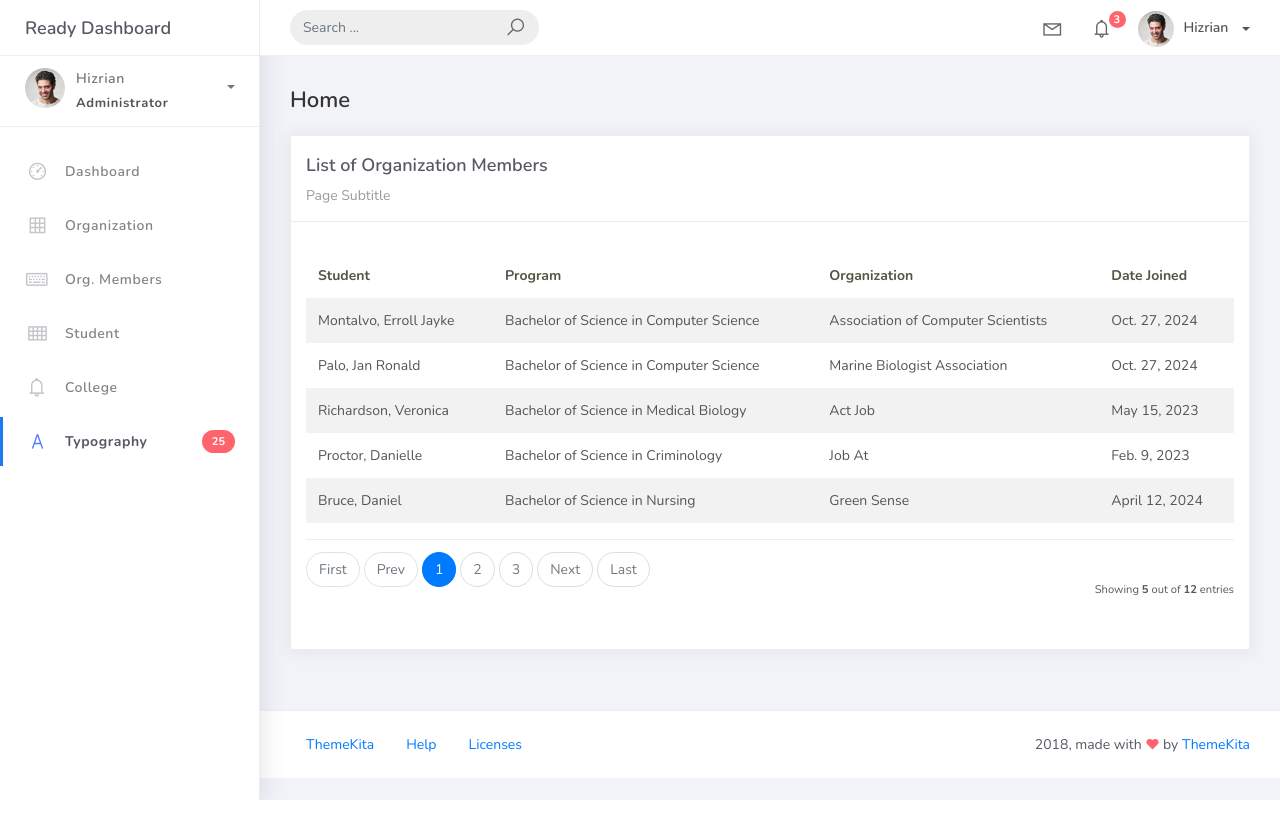
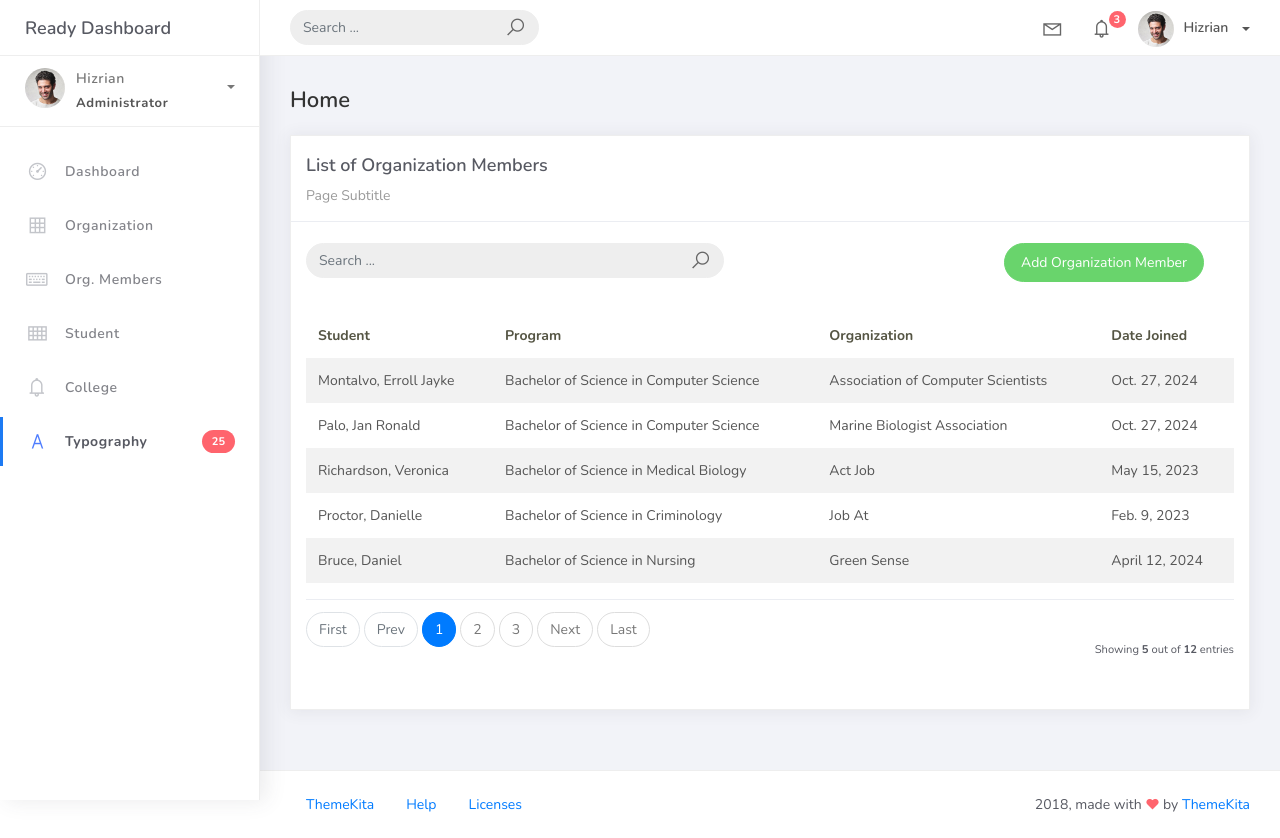
Before and after one commit to ink3rroll/PSUsphere, a Django app: page /orgmember_list in a window 1280 px wide. Before the commit the page ends 800 px from the top, so only its background shows below. Run offline with Django 4.2, Linux system fonts and the light colour scheme; data comes from the database, SQL or seed files in the repository; some libraries are stand-ins or nearby versions.

Commit message:
finished add org member feature

```diff
--- a/projectsite/projectsite/urls.py
+++ b/projectsite/projectsite/urls.py
@@ -17,7 +17,7 @@ Including another URLconf
 from django.contrib import admin
 from django.urls import path
 from studentorg.views import HomePageView, OrganizationList, OrganizationCreateView, OrganizationUpdateView, OrganizationDeleteView
-from studentorg.views import HomePageView, OrgMemberList
+from studentorg.views import HomePageView, OrgMemberList, OrgMemberCreateView
 from studentorg import views
 
 urlpatterns = [
@@ -28,5 +28,6 @@ urlpatterns = [
     path('organization_list/<pk>', OrganizationUpdateView.as_view(), name='organization-update'),
     path('organization_list/<pk>/delete', OrganizationDeleteView.as_view(), name='organization-delete'),
     path('orgmember_list', OrgMemberList.as_view(), name='orgmember-list'),
+    path('orgmember_list/add', OrgMemberCreateView.as_view(), name='orgmember-add'),
 
 ]
--- a/projectsite/studentorg/views.py
+++ b/projectsite/studentorg/views.py
@@ -2,6 +2,7 @@ from django.shortcuts import render
 from django.views.generic.list import ListView
 from django.views.generic.edit import CreateView, UpdateView, DeleteView
 from studentorg.models import Organization, OrgMember
+from studentorg.forms import OrgMemberForm
 from studentorg.forms import OrganizationForm
 from django.urls import reverse_lazy
 
@@ -41,6 +42,12 @@ class OrganizationCreateView(CreateView):
     template_name = 'org_add.html'
     success_url = reverse_lazy('organization-list')
 
+class OrgMemberCreateView(CreateView):
+    model = OrgMember
+    form_class = OrgMemberForm
+    template_name = 'org_member_add.html'
+    success_url = reverse_lazy('orgmember-list')
+
 
 
 
--- a/projectsite/templates/org_member_list.html
+++ b/projectsite/templates/org_member_list.html
@@ -11,6 +11,27 @@
              <div class="card-title">List of Organization Members</div>
              <div class="card-category">Page Subtitle</div>
            </div>
+           <br />
+<div class="col-md-12 row">
+ <div class="col-md-6">
+  <form class="navbar-left navbar-form nav-search mr-md-3" action="">
+          <div class="input-group">
+           <input type="text" placeholder="Search ..." class="form-control" />
+           <div class="input-group-append">
+           <span class="input-group-text">
+            <i class="la la-search search-icon"></i>
+           </span>
+           </div>
+          </div>
+         </form>
+        </div>
+        <div class="col-md-6">
+         <div class="pull-right">
+    <a href="{% url 'orgmember-add' %}" class="btn btn-success btn-rounded">Add Organization Member</a>
+         </div>
+ </div>
+</div>
+
            <div class="card-body">
              <table class="table table-striped mt-3">
                <thead>
```
Also changed, not shown: projectsite/studentorg/forms.py (+7 -1 lines), projectsite/templates/org_member_add.html (added, +35 -0 lines).
